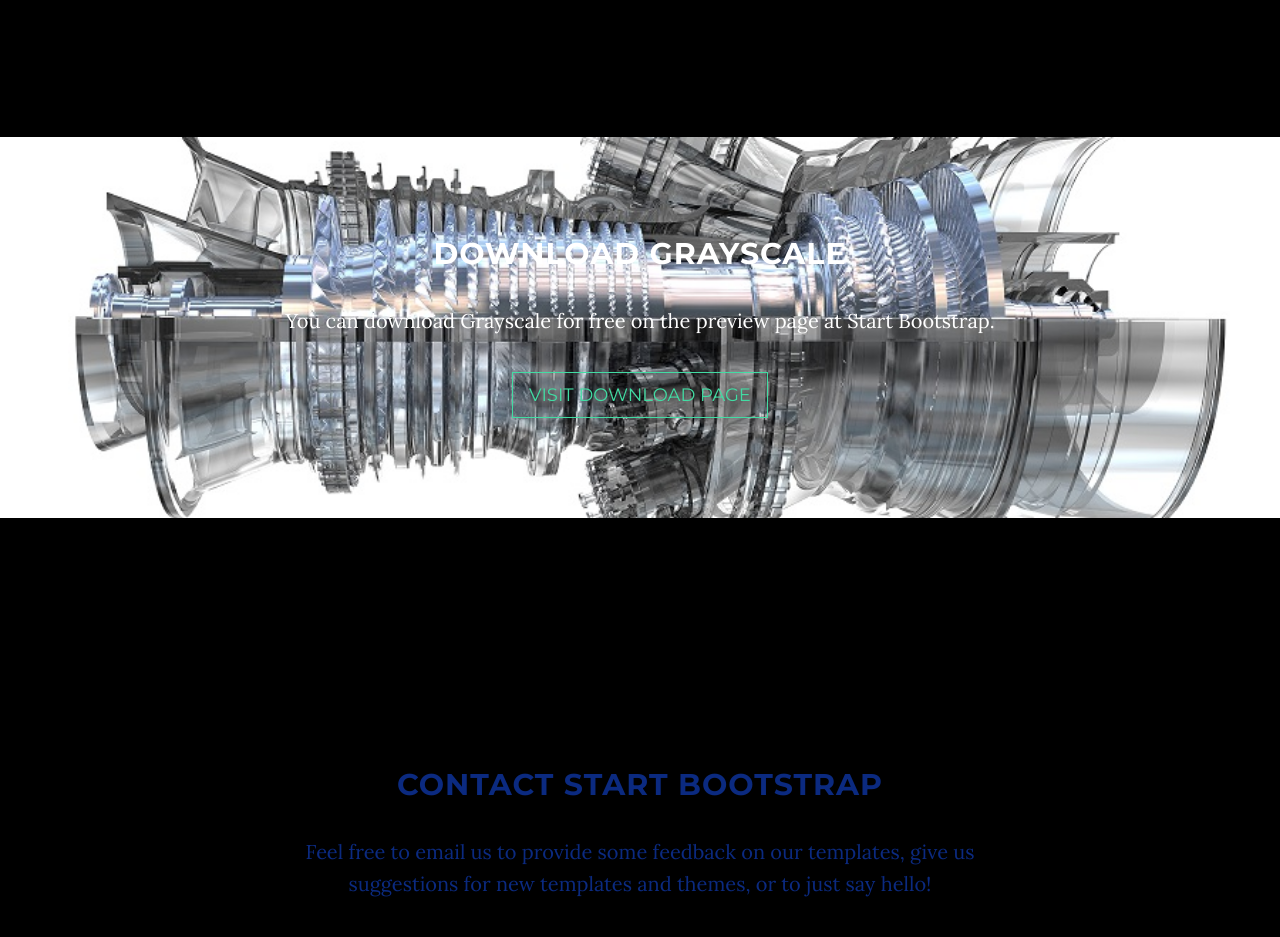
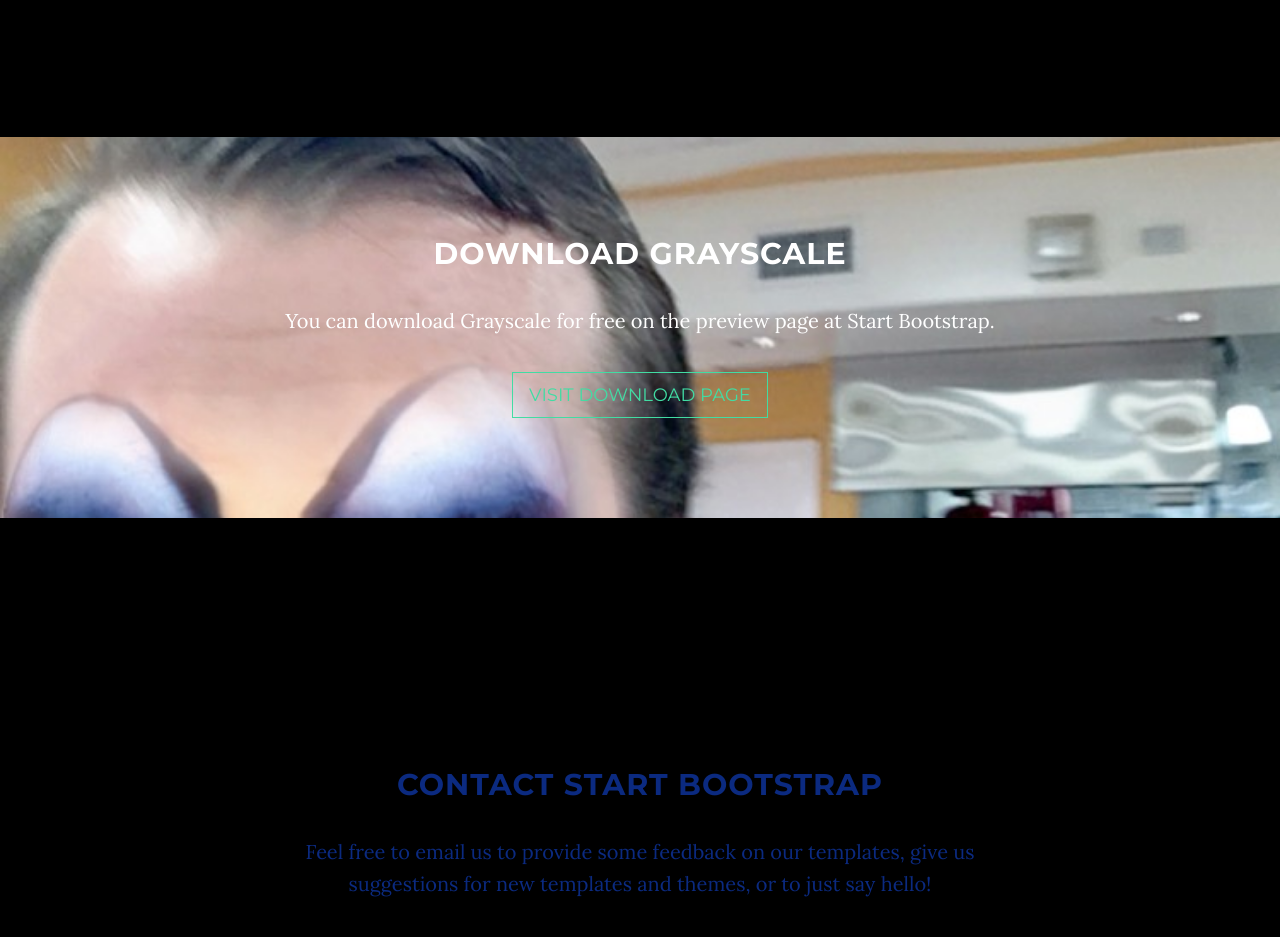
Before and after one commit to mikkelsenmk/mikkelsenmk.github.io, a plain HTML site: page index.html in a window 1280 px wide. Shown: the part 1560-2497 px from the top of the page. Drawn offline with Linux system fonts and the light colour scheme; some packages are replaced by stand-ins of ours.

Commit message:
Picture update

```diff
--- a/css/grayscale.css
+++ b/css/grayscale.css
@@ -265,7 +265,7 @@
     width: 100%;
     padding: 50px 0;
     color: #fff;
-    background: url(../img/GT1.jpg) no-repeat center center scroll;
+    background: url(../img/IMG_5702.JPG) no-repeat center center scroll;
     background-color: #000;
     -webkit-background-size: cover;
     -moz-background-size: cover;
```
